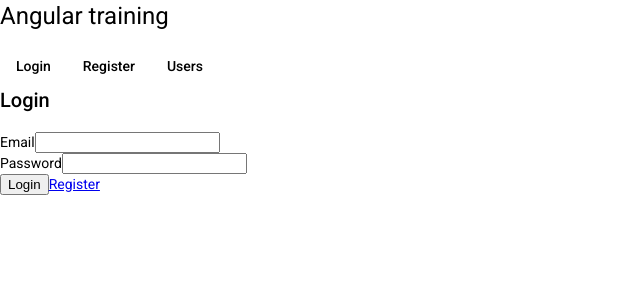
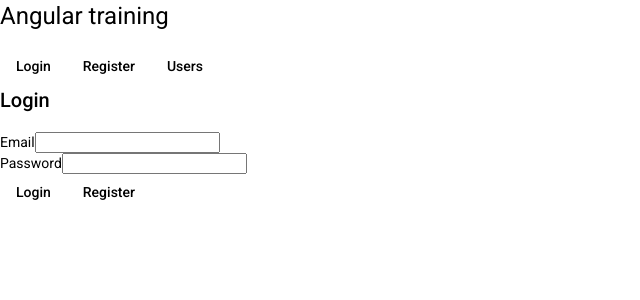
Before and after one commit to Dominic12/basic_angular, an Angular app: page /login in a window 1280 px wide. Shown: the top 300 px of the page, without its empty margins (0-640 px from the left). Built offline with nearby package versions, Linux system fonts and the light colour scheme.

Commit message:
Materialize

```diff
--- a/src/app/app.module.ts
+++ b/src/app/app.module.ts
@@ -13,6 +13,7 @@ import {MatTableModule} from '@angular/material/table';
 import { UserComponent } from './components/users/user/user.component';
 import {SafePipe} from './pipes/safe.pipe';
 import {MatButtonModule} from '@angular/material/button';
+import {MatInputModule} from '@angular/material/input';
 
 @NgModule({
   declarations: [
@@ -30,7 +31,8 @@ import {MatButtonModule} from '@angular/material/button';
     HttpClientModule,
     MatTableModule,
     BrowserAnimationsModule,
-    MatButtonModule
+    MatButtonModule,
+    MatInputModule
   ],
   providers: [],
   bootstrap: [AppComponent]
--- a/src/app/components/login/login.component.html
+++ b/src/app/components/login/login.component.html
@@ -2,7 +2,7 @@
 <form [formGroup]="loginForm" (ngSubmit)="login()">
   <div>
     <label for="email">Email</label>
-    <input type="text" formControlName="email"
+    <input matInput type="text" formControlName="email"
            [ngClass]="{ 'is-invalid': submitted && form.username.errors }"/>
     <div *ngIf="submitted && form.username.errors">
       <div *ngIf="form.username.errors.required">Username is required</div>
@@ -10,14 +10,14 @@
   </div>
   <div>
     <label for="password">Password</label>
-    <input type="password" formControlName="password"
+    <input matInput type="password" formControlName="password"
            [ngClass]="{ 'is-invalid': submitted && form.password.errors }"/>
   </div>
   <div>
-    <button>
+    <button mat-button>
       <span></span>
       Login
     </button>
-    <a routerLink="/register" >Register</a>
+    <a mat-button routerLink="/register" >Register</a>
   </div>
 </form>
```
